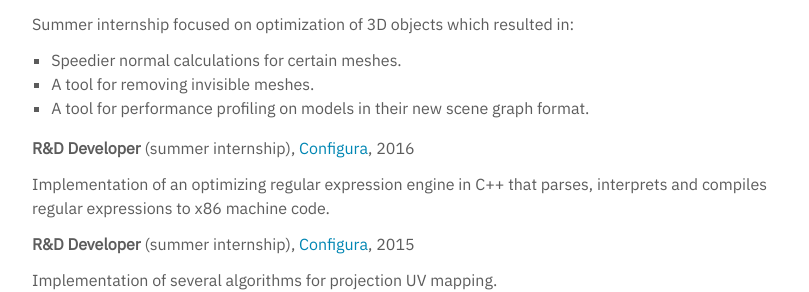
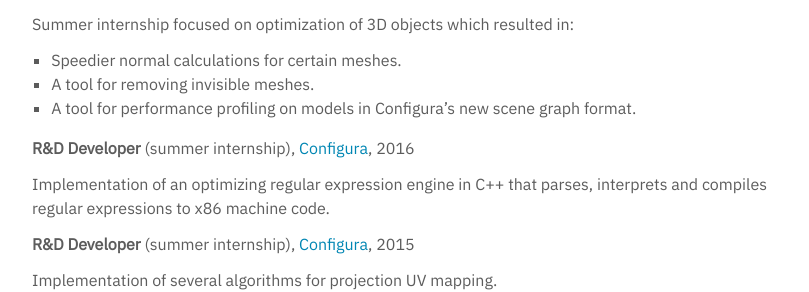
Before and after one commit to williamsjoblom/williamsjoblom.github.io, a Jekyll site: the page built from resume.md, in a window 1280 px wide and 900 px high, scrolled down 698 px. Shown: the part 162-454 px from the top of the window, without its empty margins (232-1041 px from the left). Built offline with Jekyll 4.4.1, drawn with Linux system fonts in a browser that asks for light colours.

Commit message:
Update resume.md

```diff
--- a/resume.md
+++ b/resume.md
@@ -37,7 +37,7 @@ Summer internship focused on automatic LOD generation for models consisting of s
 Summer internship focused on optimization of 3D objects which resulted in:
 * Speedier normal calculations for certain meshes.
 * A tool for removing invisible meshes.
-* A tool for performance profiling on models in their new scene graph format.
+* A tool for performance profiling on models in Configura's new scene graph format.
 
 **R&D Developer** (summer internship), [Configura](https://configura.com), 2016
 
```
